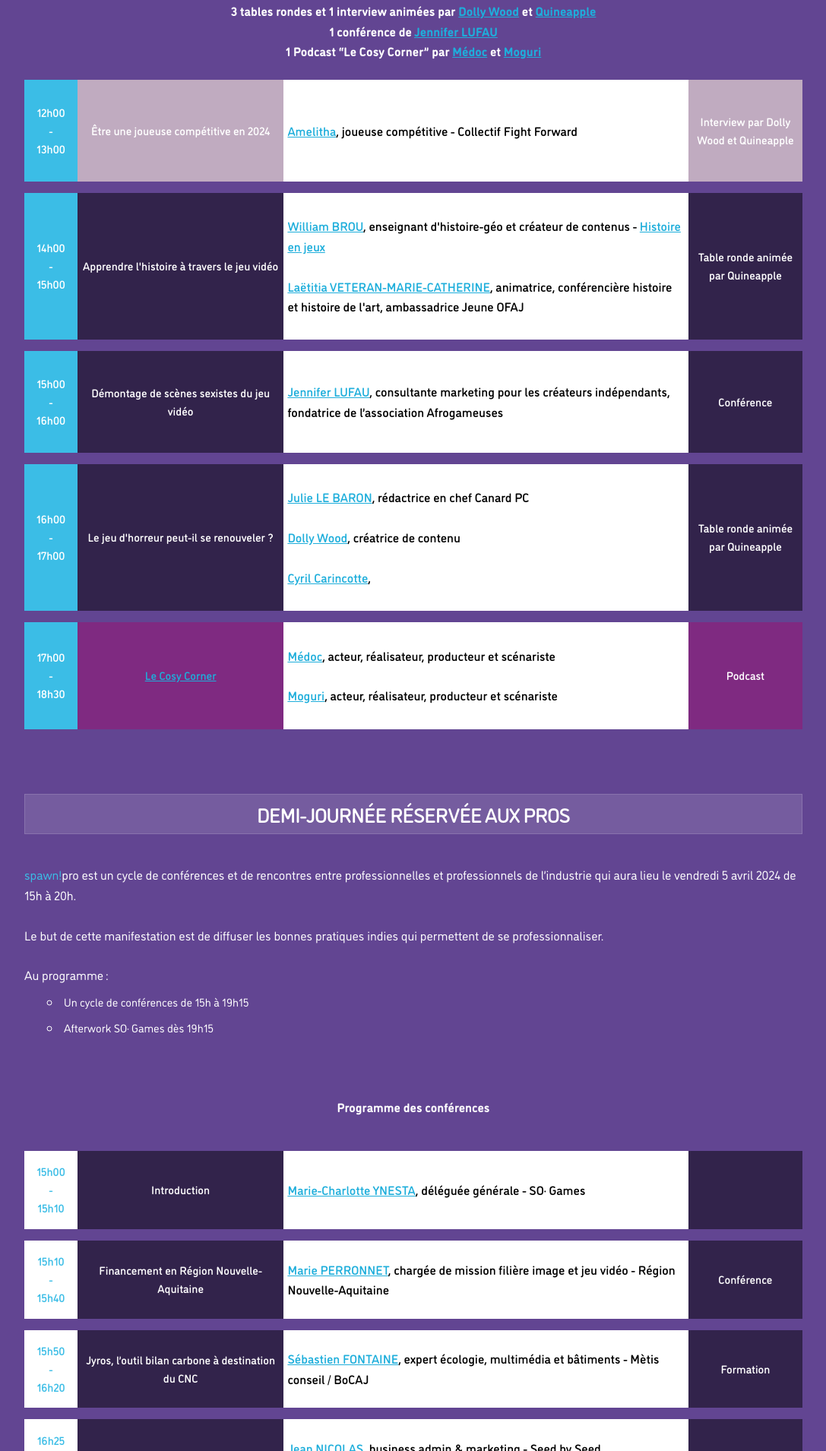
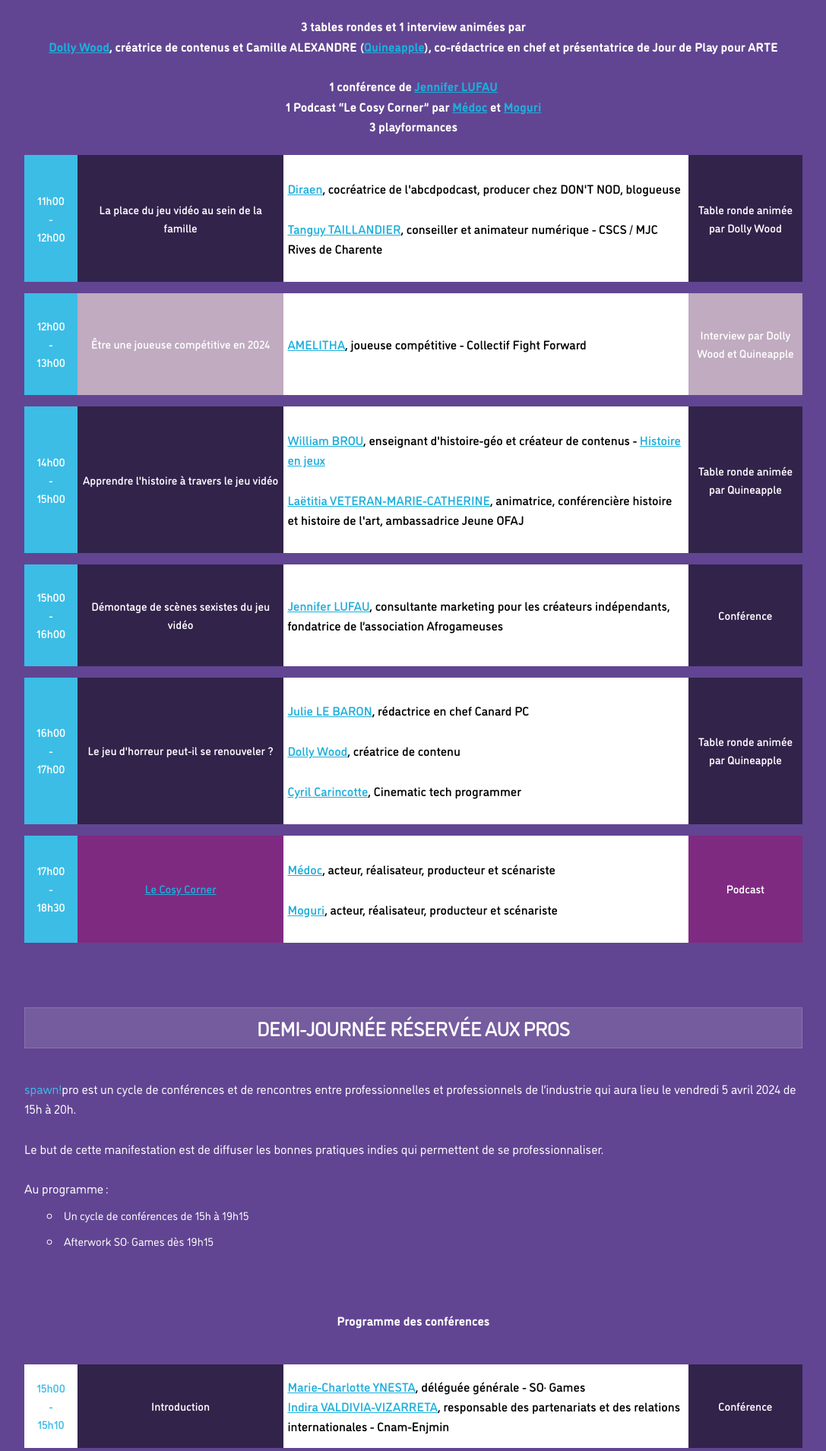
Before and after one commit to delahee/spawn_web, a PHP site: page / in a window 1280 px wide. Shown: the part 2040-3950 px from the top of the page at 76% size, without its empty margins (96-1183 px from the left). Run offline with PHP 8.4, Linux system fonts and the light colour scheme; some libraries are stand-ins or nearby versions; some web fonts are replaced.

Commit message:
Add files via upload

```diff
--- a/css/index.css
+++ b/css/index.css
@@ -361,3 +361,25 @@ nav.menu ul li:hover{
         width: 100%;
     }
 }
+
+.img-car img {
+    animation: 0.3s slide-left;
+}
+
+@keyframes slide-left {
+    from {
+      margin-left: 100%;
+    }
+    to {
+      margin-left: 0%;
+    }
+  }
+
+@keyframes slide-offscreen {
+    from {
+      margin-left: 0%;
+    }
+    to {
+      margin-left: -100%;
+    }
+  }
--- a/index.html
+++ b/index.html
@@ -3,7 +3,8 @@
 <head>
     <meta charset="UTF-8">
     <meta name="viewport" content="width=device-width, initial-scale=1.0">
-    <title>Document</title>
+    <title>spawn! - Le festival du jeu vidéo d'Angoulême</title>
+    <link rel="icon" href="favicon.ico" />
     <link rel="stylesheet" href="css/normalize.css">
     <link rel="stylesheet" href="css/skeleton.css">
     <link rel="stylesheet" href="css/index.css">
@@ -12,13 +13,16 @@
 </head>
 <script>
     let slideIndex = 1;
+    let carInt;
 
     function
-    nextSlide() {
+    nextSlide(stop=false) {
+        if (stop && carInt) clearInterval(carInt);
         showSlide(slideIndex += 1);
     }
 
-    function prevSlide() {
+    function prevSlide(stop=false) {
+        if (stop && carInt) clearInterval(carInt);
         showSlide(slideIndex -= 1);
     }
 
@@ -32,10 +36,15 @@
             slideIndex = slides.length;
         }
         for (let i = 0; i < slides.length; i++) {
+            slides[i].style.animation = '0.3s slide-offscreen';
             slides[i].style.display = 'none';
+
         }
-        if (slides[slideIndex - 1])
+        if (slides[slideIndex - 1]){
             slides[slideIndex - 1].style.display = 'block';
+            slides[slideIndex - 1].style.animation = '0.3s slide-left';
+
+        }
     }
 
     async function fetchImages(directory) {
@@ -77,6 +86,10 @@
         });
 
         showSlide(slideIndex);
+
+        carInt = setInterval(() => {
+            nextSlide();
+        }, 3300);
 
         fetchGames("res/img/games", "res/games.json").then(games => {
             console.log(games);
@@ -127,8 +140,8 @@
             </div>
             <div class="one-half column" style="flex: auto; flex-basis: 340px; margin: 0 auto;">
                 <div id="img-car" class="img-container img-container-car">
-                    <span class="prev" onclick="prevSlide()">&#10094;</span>
-                    <span class="next" onclick="nextSlide()">&#10095;</span>
+                    <span class="prev" onclick="prevSlide(true)">&#10094;</span>
+                    <span class="next" onclick="nextSlide(true)">&#10095;</span>
                 </div>
             </div>
         </div>
@@ -209,36 +222,38 @@
             </p>
             <div id="games" class="projects-grid mt-3">
             </div>
-            <p class="mb-2 align-center">.......</p>
+            <p class="mb-2 align-center mt-2">et bien plus encore...</p>
             <hr class="mb-0">
             <p class="mt-3 align-center fw-600">
-                3 tables rondes et 1 interview animées par <a href="https://twitter.com/_DollyWood_">Dolly Wood</a> et <a href="https://twitter.com/Quineapple">Quineapple</a>
-                <br>
+                3 tables rondes et 1 interview animées par
+		<br>
+		<a href="https://twitter.com/_DollyWood_">Dolly Wood</a>, créatrice de contenus et Camille ALEXANDRE (<a href="https://twitter.com/Quineapple">Quineapple</a>), co-rédactrice en chef et présentatrice de Jour de Play pour ARTE
+                <br><br>
                 1 conférence de <a href="https://www.linkedin.com/in/perfectwebmarketer/">Jennifer LUFAU</a>
                 <br>
                 1 Podcast “Le Cosy Corner” par <a href="https://twitter.com/Elmedoc">Médoc</a> et <a href="https://twitter.com/El_Mogurito">Moguri</a>
+                <br>
+                3 playformances
             </p>
             <div class="mt-2 planning-container">
-                <!-- <div class="planning-element">
+                <div class="planning-element">
                     <div class="time">11h00 <br>-<br> 12h00</div>
                     <div class="title">La place du jeu vidéo au sein de la famille</div>
                     <div class="description black">
                         <p class="align-left mb-0">
-                            <a href="http://">Diraen</a>, cocréatrice de l'abcdpodcast, producer chez DON'T NOD, blogueuse
+                            <a href="https://twitter.com/diraen">Diraen</a>, cocréatrice de l'abcdpodcast, producer chez DON'T NOD, blogueuse
                             <br><br>
-                            <a href="http://">Vanessa LALO</a>
-                            <br><br>
-                            <a href="http://">Tanguy TAILLANDIER</a>, ludothécaire, conseiller numérique du CSCS MJC Rives de Charente
+                            <a href="https://www.linkedin.com/in/tanguy-taillandier-554a05228/">Tanguy TAILLANDIER</a>, conseiller et animateur numérique  - CSCS / MJC Rives de Charente
                         </p>
                     </div>
                     <div class="note">Table ronde animée par Dolly Wood</div>
-                </div> -->
+                </div>
                 <div class="planning-element">
                     <div class="time">12h00 <br>-<br> 13h00</div>
                     <div class="title lavender">Être une joueuse compétitive en 2024</div>
                     <div class="description black">
                         <p class="align-left mb-0">
-                            <a href="https://twitter.com/amelitha_jg">Amelitha</a>, joueuse compétitive - Collectif Fight Forward
+                            <a href="https://twitter.com/amelitha_jg" style="text-transform:uppercase">Amelitha</a>, joueuse compétitive - Collectif Fight Forward
                         </p>
                     </div>
                     <div class="note lavender">Interview par Dolly Wood et Quineapple</div>
@@ -274,7 +289,7 @@
                             <br><br>
                             <a href="https://twitter.com/_DollyWood_">Dolly Wood</a>, créatrice de contenu
                             <br><br>
-                            <a href="https://www.linkedin.com/in/cyril-carincotte-b7117a60/">Cyril Carincotte</a>,
+                            <a href="https://www.linkedin.com/in/cyril-carincotte-b7117a60/">Cyril Carincotte</a>, Cinematic tech programmer
                         </p>
                     </div>
                     <div class="note">Table ronde animée par Quineapple</div>
@@ -291,6 +306,18 @@
                     </div>
                     <div class="note purple">Podcast</div>
                 </div>
+                <!-- <div class="planning-element">
+                    <div class="time">17h00 <br>-<br> 18h30</div>
+                    <div class="title purple"><a href="https://soundcloud.com/lecosycorner">Le Cosy Corner</a></div>
+                    <div class="description black">
+                        <p class="align-left mb-0">
+                            <a href="https://twitter.com/Elmedoc">Médoc</a>, acteur, réalisateur, producteur et scénariste
+                            <br><br>
+                            <a href="https://twitter.com/El_Mogurito">Moguri</a>, acteur, réalisateur, producteur et scénariste
+                        </p>
+                    </div>
+                    <div class="note purple">Podcast</div>
+                </div> -->
             </div>
         </section>
         <section id="spawn-pro mt-3">
@@ -321,25 +348,24 @@
                 </p>
             </div>
             <div class="mt-2 pb-3 planning-container planning-alt">
-                <div class="planning-element">
-                    <div class="time">15h00 <br>-<br> 15h10</div>
+               <div class="planning-element">                                                                                              <div class="time">15h00 <br>-<br> 15h10</div>
                     <div class="title">Introduction</div>
                     <div class="description black">
                         <p class="align-left mb-0">
-                            <a href="https://www.linkedin.com/in/mynesta/">Marie-Charlotte YNESTA</a>, déléguée générale - SO· Games
+<a href="https://www.linkedin.com/in/mynesta/">Marie-Charlotte YNESTA</a>, déléguée générale - SO· Games
+<br>
+<a href="https://www.linkedin.com/in/indira-valdivia-vizarreta-abb3b6206/">Indira VALDIVIA-VIZARRETA</a>, responsable des partenariats et des relations internationales - Cnam-Enjmin
                         </p>
-                    </div>
-                    <div class="note"></div>
+		    </div>
+		<div class="note">Conférence</div>
                 </div>
                 <div class="planning-element">
                     <div class="time">15h10 <br>-<br> 15h40</div>
-                    <div class="title">Financement en Région Nouvelle-Aquitaine</div>
-                    <div class="description black">
-                        <p class="align-left mb-0">
-                            <a href="https://www.linkedin.com/in/marie-perronnet-606922159/">Marie PERRONNET</a>, chargée de mission filière image et jeu vidéo - Région Nouvelle-Aquitaine
-                        </p>
+                    <div class="title"></div>
+                    <div class="description black" style="">
+
                     </div>
-                    <div class="note">Conférence</div>
+                    <div class="note"></div>
                 </div>
                 <div class="planning-element">
                     <div class="time">15h50 <br>-<br> 16h20</div>
@@ -353,10 +379,10 @@
                 </div>
                 <div class="planning-element">
                     <div class="time">16h25 <br>-<br> 17h05</div>
-                    <div class="title">Baladins : le pre-mortem</div>
+                    <div class="title">Péripéties du dev d'un jeu d'aventure : <br>le cas de Baladins</div>
                     <div class="description black">
                         <p class="align-left mb-0">
-                            <a href="https://www.linkedin.com/in/jeanico/">Jean NICOLAS</a>, business admin & marketing - Seed by Seed
+                            <a href="https://www.linkedin.com/in/jeanico/">Jean NICOLAS</a>, admin & marketing - Seed by Seed
                             <br>
                             <a href="https://www.linkedin.com/in/thaïs-arias-6967b676/">Thaïs ARIAS</a>, game designer - Seed by Seed
                         </p>
@@ -375,33 +401,33 @@
                 </div>
                 <div class="planning-element">
                     <div class="time">17h55 <br>-<br> 18h40</div>
-                    <div class="title purple">Auto édition : enseignement de la création d'une ligne d'édition</div>
+                    <div class="title">Auto édition : enseignement de la création d'une ligne d'édition</div>
                     <div class="description black">
                         <p class="align-left mb-0">
                             <a href="https://www.linkedin.com/in/davidelahee/">David "Blackmagic" ELAHEE</a>, président, développeur et éditeur - Headbang Club
                         </p>
                     </div>
-                    <div class="note purple">Conférence</div>
+                    <div class="note">Conférence</div>
                 </div>
                 <div class="planning-element">
                     <div class="time">18h40 <br>-<br> 19h20</div>
-                    <div class="title purple">Modalités de financement</div>
+                    <div class="title">Modalités de financement</div>
                     <div class="description black">
                         <p class="align-left mb-0">
                             <a href="https://www.linkedin.com/in/frédéric-baillard/">Frédéric BAILLARD</a>, responsable filière image & son - Crédit Agricole Charente-Périgord
                         </p>
                     </div>
-                    <div class="note purple">Conférence</div>
+                    <div class="note">Conférence</div>
                 </div>
                 <div class="planning-element">
                     <div class="time">19h20 <br>-<br> 19h30</div>
-                    <div class="title purple">Mots de fin</div>
+                    <div class="title">Mots de fin</div>
                     <div class="description black">
                         <p class="align-left mb-0">
                             <a href="https://www.linkedin.com/in/mynesta/">Marie-Charlotte YNESTA</a>, déléguée générale - SO· Games
                         </p>
                     </div>
-                    <div class="note purple"></div>
+                    <div class="note"></div>
                 </div>
             </div>
         </section>
@@ -436,7 +462,7 @@
                 </div>
             </div>
             <p class="mt-3 align-center">
-                Merci à tous nos partenaires de leur confiance.
+                Merci à tous nos partenaires de leur confiance
             </p>
             <div class="row align-center mt-3">
                 <div class="twelve columns">
@@ -475,11 +501,11 @@
             <div class="row align-center mt-4 mb-2">
                     <a href="https://www.angouleme.fr/annuaire/gamers-generation/" class="mr-1">Gamers Generation</a>
                     <span class="mr-1">·</span>
-                    <a href="https://www.angouleme.fr/annuaire/association-angoumoisine-de-jeux-et-dhistoire-aajh/" class="mr-1">l’AAJH</a>
+                    <a href="https://www.angouleme.fr/annuaire/association-angoumoisine-de-jeux-et-dhistoire-aajh/" class="mr-1">AAJH</a>
                     <span class="mr-1">·</span>
                     <a href="https://legroscorbeau.com" class="mr-1">Le Gros Corbeau</a>
                     <span class="mr-1">·</span>
-                    <a href="https://www.grandangouleme.fr/sortir-et-decouvrir/culture/lalpha-mediatheque/" class="mr-1">l’Alpha médiathèque</a>
+                    <a href="https://www.grandangouleme.fr/sortir-et-decouvrir/culture/lalpha-mediatheque/" class="mr-1">L’Alpha</a>
                     <span class="mr-1">·</span>
                     <a href="https://www.cscs-rivesdecharente.com" class="mr-1">MJC Rives2Charente</a>
                     <span class="mr-1">·</span>
@@ -525,6 +551,49 @@
                         <p class="mt-2 mb-0">
                             <b>Communication</b>
                             <br>Capucine CHAUFFOURIER : <a href="mailto:capucine@sogames.org">capucine@sogames.org</a>
+                        </p>
+                    </div>
+                </div>
+            </div>
+            <h3 class="mt-3 align-center">
+                    Équipes
+            </h3>
+            <div class="row align-center mt-3 stretch pb-3">
+                <div class="align-center one-half column white black pa-3">
+                    <div class="flex-center v-center">
+                        <p class="blue"><b>Cnam-Enjmin</b></p>
+                        <p>
+                            <b>Stéphanie BOCQUILLON BREL</b>, responsable communication
+			    <br><br>
+			    <b>Axel BUENDIA</b>, directeur
+			    <br><br>
+			    <b>May HUBERT</b>, assistante de formation et chargée d’événementiel
+                            <br><br>
+		            <b>Loïs LESPES</b>, développeur
+                            <br><br>
+			    <b>Christophe MAQUET</b>, technicien support
+                            <br><br>
+			    <b>Linda MIKHAIL</b>, chargée de communication
+                            <br><br>
+			    <b>Indira VALDIVIA-VIZARRETA</b>, responsable des partenariats et des relations internationales
+			    <br><br>
+			    <b>Margaux VIRIEU</b>, secrétaire générale
+                        </p>
+                    </div>
+                </div>
+                <div class="align-center one-half column white black pa-3">
+                    <div class="flex-center">
+                        <p class="blue"><b>SO· Games</b></p>
+			<p>
+			   <b>Capucine CHAUFFOURIER</b>, chargée de communication
+			   <br><br>
+			   <b>David ELAHEE</b>, président, web designer, curation, programmation, suivi, cofondateur du FJA
+                           <br><br>
+			   <b>Sébastien FONTAINE</b>, logistique, cofondateur du FJA
+                           <br><br>
+			   <b>Mylène LOURDEL</b>, vice-présidente événement, programmation, curation des conférences grand public
+                           <br><br>
+			   <b>Marie-Charlotte YNESTA</b>, déléguée générale
                         </p>
                     </div>
                 </div>
```
Also changed, not shown: res/games.json (+2 -36 lines), css/font.css (line endings or trailing spaces), css/utility.css (line endings or trailing spaces), favicon.ico (added), res/img/1_Spawn! écran TV.png (added), res/img/games/AmbroiseNiflette_Titre_Spawn.jpg (added).
